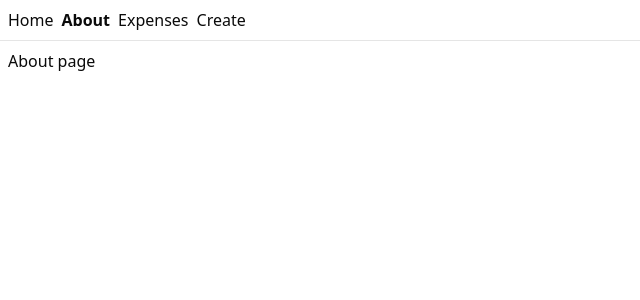
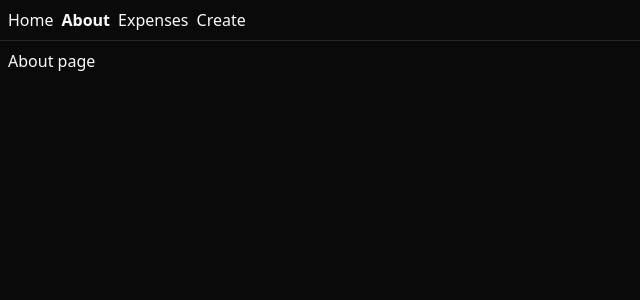
Before and after one commit to chiragyadav2003/Bun-Hono-React-Expense-Tracker, a React (Vite) app in the folder frontend/: page /about in a window 1280 px wide. Shown: the top 300 px of the page, without its empty margins (0-640 px from the left). Built offline with nearby package versions, Linux system fonts and the light colour scheme; what hono would draw is missing.

Commit message:
adding index.html in tailwind.config to apply dark mode

```diff
--- a/frontend/tailwind.config.js
+++ b/frontend/tailwind.config.js
@@ -1,6 +1,7 @@
 /** @type {import('tailwindcss').Config} */
 module.exports = {
   content: [
+    'index.html',
     './pages/**/*.{ts,tsx}',
     './components/**/*.{ts,tsx}',
     './app/**/*.{ts,tsx}',
```
